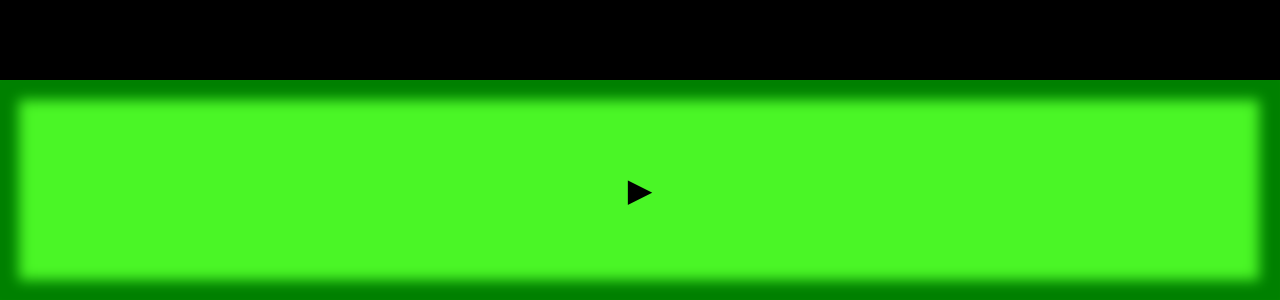
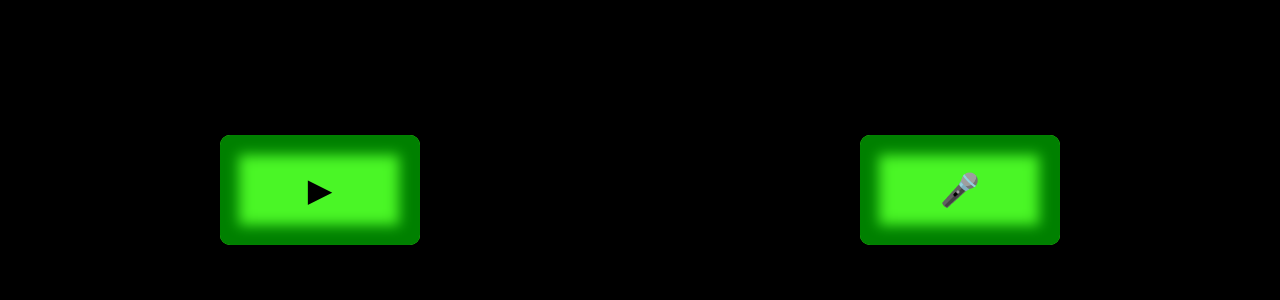
Before and after one commit to or-yam/audio-demo, a website built with Vite: page index.html in a window 1280 px wide. Shown: the part 500-800 px from the top of the page. Built offline with nearby package versions, Linux system fonts and the light colour scheme.

Commit message:
Update layout and styles

```diff
--- a/index.html
+++ b/index.html
@@ -9,7 +9,10 @@
   <body>
     <canvas></canvas>
     <audio src="Pokémon.mp3 "></audio>
-    <button id="play">▶</button>
+    <div class="button-container">
+      <button id="play">▶</button>
+      <button id="mic">🎤</button>
+    </div>
     <script defer type="module" src="/src/main.ts"></script>
   </body>
 </html>
--- a/src/style.css
+++ b/src/style.css
@@ -14,12 +14,29 @@ body {
   margin: 0;
 }
 
-#play {
+button {
+  width: 200px;
+  height: 50%;
   border: none;
+  border-radius: 10px;
   background-color: #4af626;
   font-size: xx-large;
   box-shadow: inset -1px 0px 13px 20px green;
 }
-#play:hover {
+button:hover {
   cursor: pointer;
 }
+button:active {
+  transform: scale(0.9);
+  transition: transform 0.1s;
+  background-color: green;
+  box-shadow: inset -1px 0px 13px 20px #4af626;
+}
+
+.button-container {
+  width: 100%;
+  height: 100%;
+  display: flex;
+  align-items: center;
+  justify-content: space-around;
+}
```
